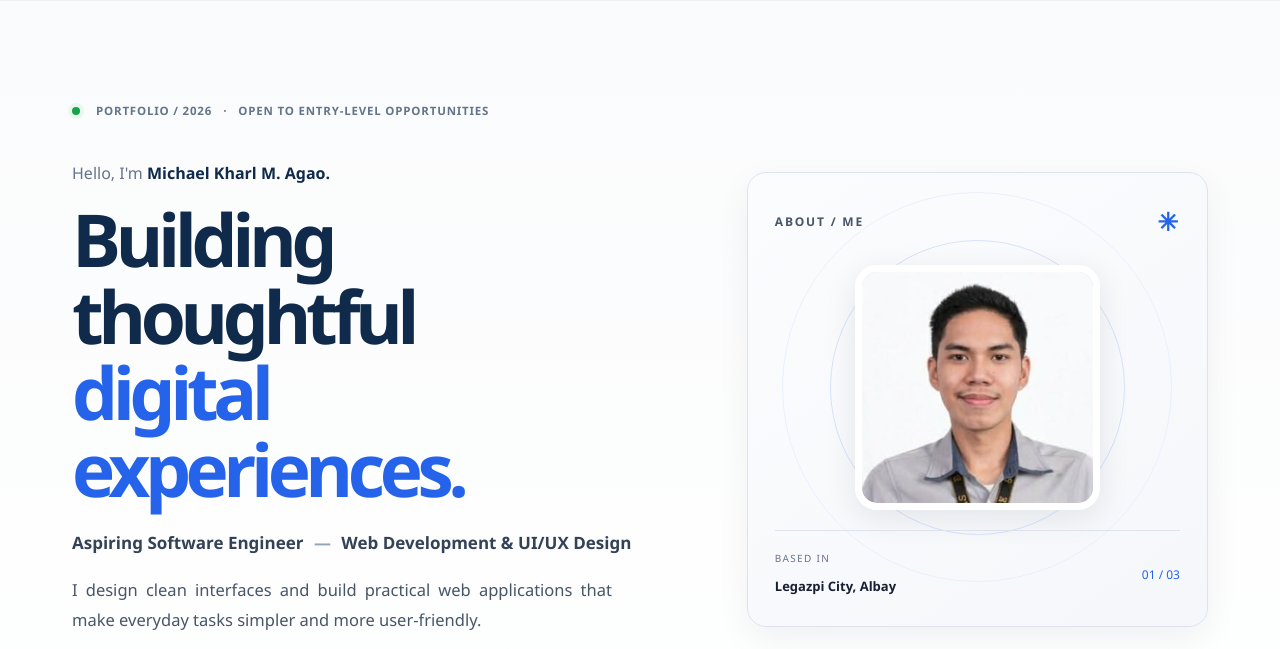
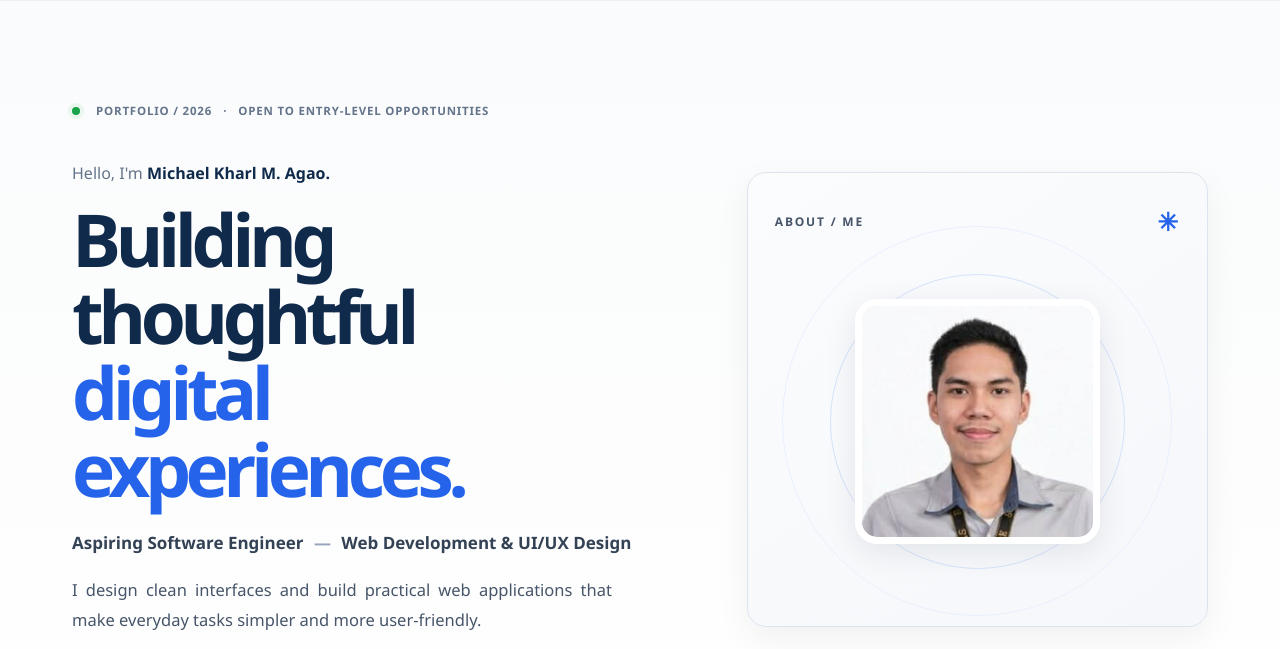
Before and after one commit to michael6A-coder/Digital-Portfolio, a plain HTML site: page index.html in a window 1280 px wide. Shown: the part 80-729 px from the top of the page. Drawn offline with Linux system fonts and the light colour scheme; a script that the page names is missing.

Commit message:
Remove portrait location row and simplify contact location

```diff
--- a/index.html
+++ b/index.html
@@ -608,7 +608,6 @@ footer{text-align-last:center}
 <div class="portrait-card">
 <div class="portrait-top"><span>ABOUT / ME</span><span class="portrait-star">✳</span></div>
 <div class="portrait-art"><div class="orbit orbit-one"></div><div class="orbit orbit-two"></div><div class="photo"><img alt="Profile photo of Michael Kharl M. Agao" src="photo.jpg"/></div></div>
-<div class="portrait-bottom"><div><span class="mini-label">BASED IN</span><strong>Legazpi City, Albay</strong></div><span class="portrait-index">01 / 03</span></div>
 </div>
 <div class="hero-stats"><div><b>03</b><span>Academic projects</span></div><div><b>04</b><span>Certifications</span></div><div><b>05</b><span>System panels</span></div></div>
 </aside>
@@ -886,7 +885,7 @@ footer{text-align-last:center}
 <div class="contact-entry-text"><span class="contact-label">Mobile</span><a href="tel:+639542450588">0954 245 0588</a></div>
 </div><div class="contact-entry contact-pin">
 <div class="contact-symbol"><svg aria-hidden="true" fill="none" height="20" stroke="currentColor" stroke-linecap="round" stroke-linejoin="round" stroke-width="1.7" viewbox="0 0 24 24" width="20"><path d="M20 10c0 5-8 12-8 12S4 15 4 10a8 8 0 1 1 16 0Z"></path><circle cx="12" cy="10" r="2.5"></circle></svg></div>
-<div class="contact-entry-text"><span class="contact-label">Location</span><span>Purok 7, Tagbacan, Estanza, Legazpi City, Albay, Philippines</span></div>
+<div class="contact-entry-text"><span class="contact-label">Location</span><span>Legazpi City, Albay, Philippines</span></div>
 </div></div>
 <div class="contact-panel-footer">
 <div aria-label="Connect with me" class="contact-socials">
```
